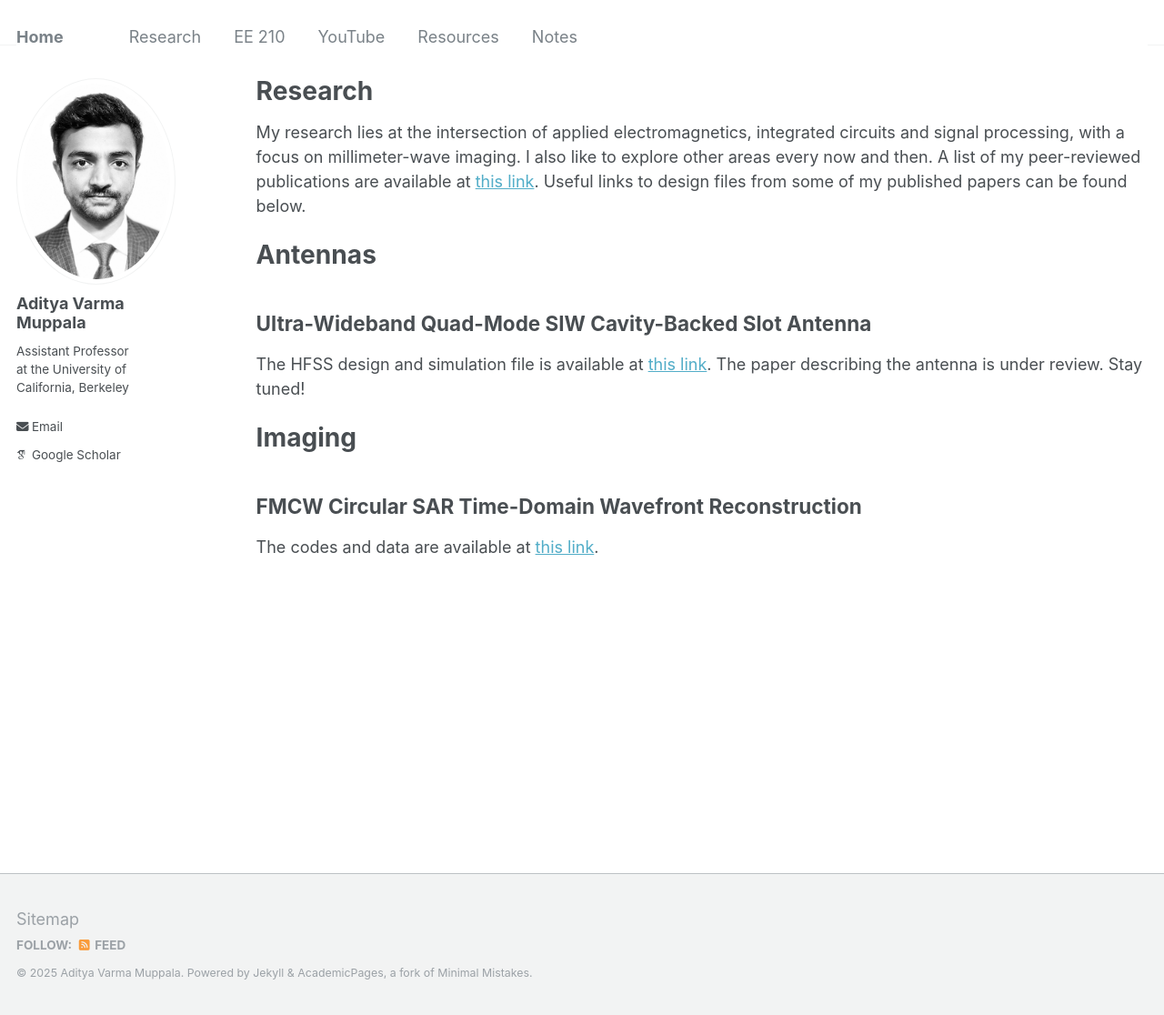
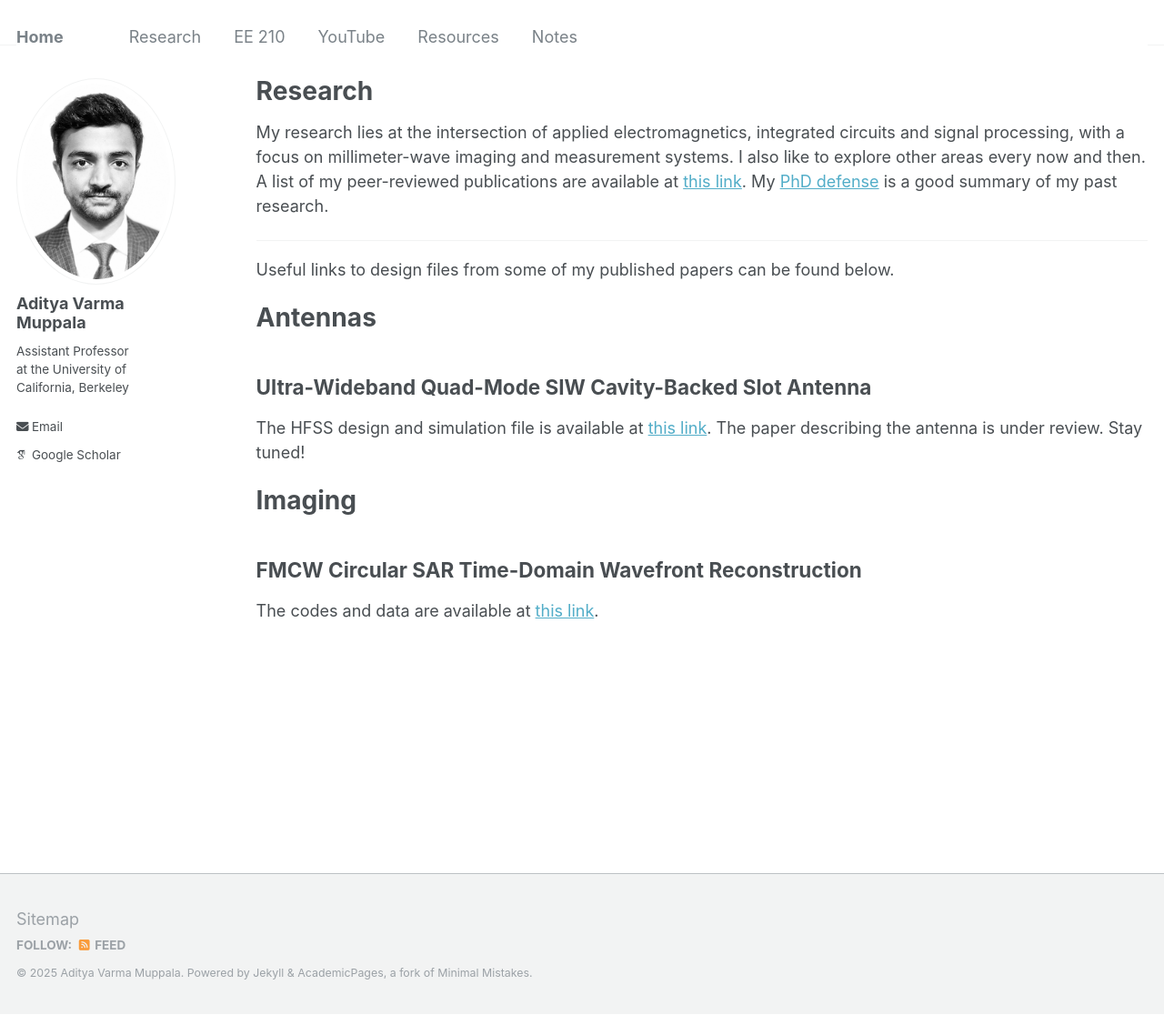
Before and after one commit to AdityaMuppala/adityamuppala.github.io, a Jekyll site: the page built from _pages/research.md, in a window 1280 px wide and 1116 px high. Shown: the whole window at 91% size. Built offline with Jekyll 4.4.1, drawn with Linux system fonts in a browser that asks for light colours; some web fonts are replaced.

Commit message:
Update research.md

```diff
--- a/_pages/research.md
+++ b/_pages/research.md
@@ -5,7 +5,11 @@ permalink: /research/
 author_profile: true
 ---
 
-My research lies at the intersection of applied electromagnetics, integrated circuits and signal processing, with a focus on millimeter-wave imaging. I also like to explore other areas every now and then. A list of my peer-reviewed publications are available at [this link](https://scholar.google.com/citations?user=TtDtCaoAAAAJ&hl=enLinks). Useful links to design files from some of my published papers can be found below.
+My research lies at the intersection of applied electromagnetics, integrated circuits and signal processing, with a focus on millimeter-wave imaging and measurement systems. I also like to explore other areas every now and then. A list of my peer-reviewed publications are available at [this link](https://scholar.google.com/citations?user=TtDtCaoAAAAJ&hl=enLinks). My [PhD defense](https://youtu.be/NXCXfW0bHyM) is a good summary of my past research.
+
+---
+
+Useful links to design files from some of my published papers can be found below.
 
 # Antennas
 
```
